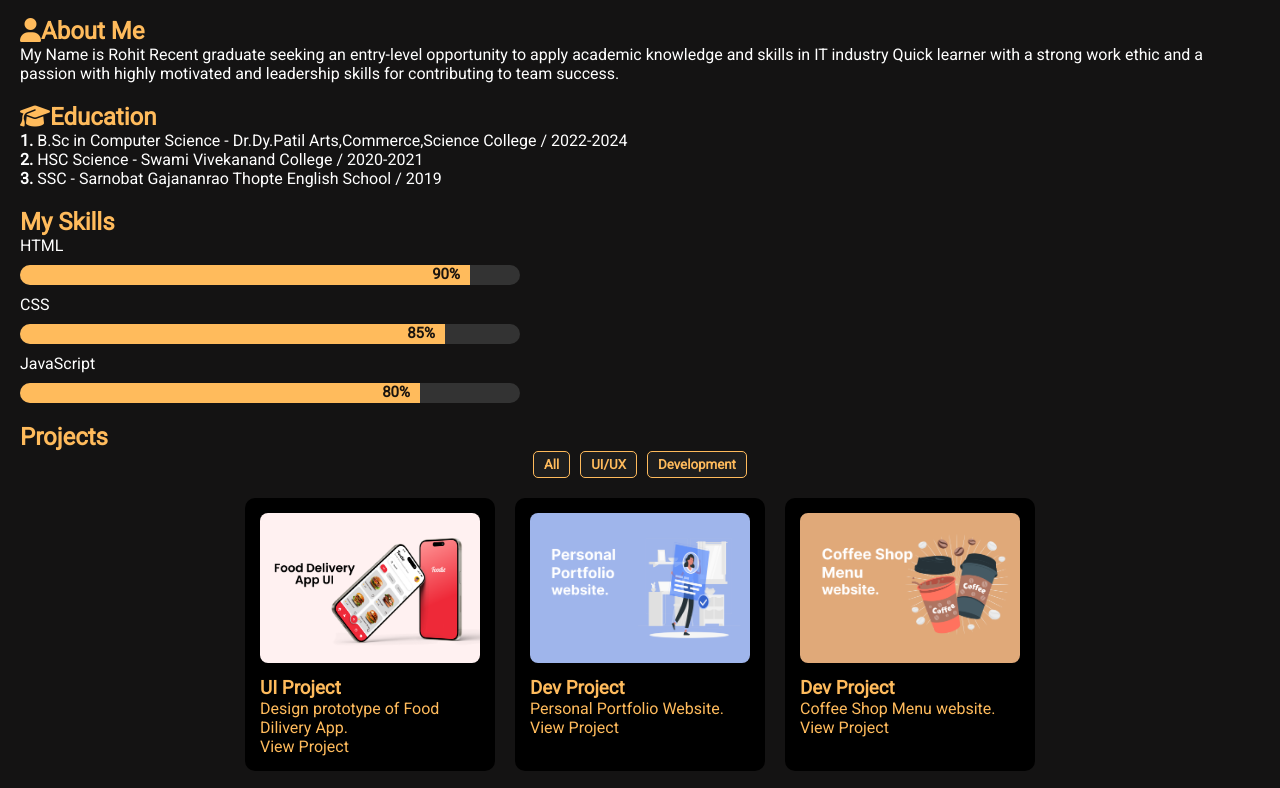
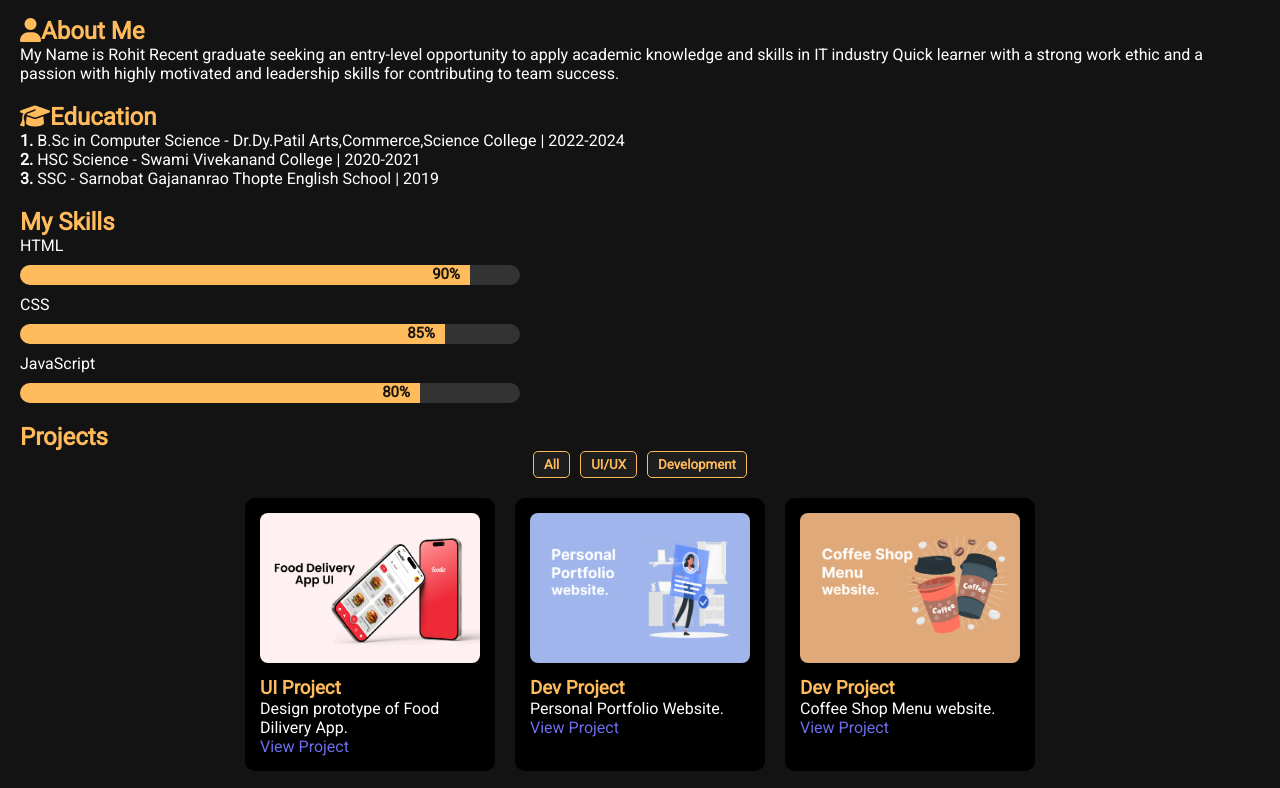
Before and after one commit to rohit-513/Rohit_Jadhav_portfolio, a plain HTML site: page index.html in a window 1280 px wide. Shown: the part 150-938 px from the top of the page. Drawn offline with Linux system fonts and the light colour scheme.

Commit message:
Update index.html

```diff
--- a/index.html
+++ b/index.html
@@ -155,9 +155,9 @@
 
   <div class="section">
     <h2><i class="fa-solid fa-graduation-cap"></i>Education </h2>
-    <p><b>1.</b>  B.Sc in Computer Science - Dr.Dy.Patil Arts,Commerce,Science College / 2022-2024</p>
-    <p><b>2.</b>  HSC Science - Swami Vivekanand College / 2020-2021</p>
-    <p><b>3.</b>  SSC - Sarnobat Gajananrao Thopte English School / 2019</p>
+    <p><b>1.</b>  B.Sc in Computer Science - Dr.Dy.Patil Arts,Commerce,Science College | 2022-2024</p>
+    <p><b>2.</b>  HSC Science - Swami Vivekanand College | 2020-2021</p>
+    <p><b>3.</b>  SSC - Sarnobat Gajananrao Thopte English School | 2019</p>
   </div>
 
   <div class="section">
@@ -181,20 +181,20 @@
       <div class="card" data-type="uiux">
         <img src="photo/FD_UI.UX.png" alt="UI Project">
         <h3>UI Project</h3>
-        <p>Design prototype of Food Dilivery App.</p>
-        <a href="#">View Project</a>
+        <p style="color: white;">Design prototype of Food Dilivery App.</p>
+        <a href="https://www.behance.net/gallery/205878565/Food-Delivery-App-UI" style="color: rgb(108, 108, 236);">View Project</a>
       </div>
       <div class="card" data-type="dev">
         <img src="photo/PP_WD.png" alt="Dev Project">
         <h3>Dev Project</h3>
-        <p>Personal Portfolio Website.</p>
-        <a href="#">View Project</a>
+        <p style="color: white;">Personal Portfolio Website.</p>
+        <a href="https://rohit-513.github.io/Rohit_Jadhav_portfolio/" style="color: rgb(108, 108, 236);">View Project</a>
       </div>
       <div class="card" data-type="dev">
         <img src="photo/CS_WD.png" alt="Portfolio">
         <h3>Dev Project</h3>
-        <p>Coffee Shop Menu website.</p>
-        <a href="#">View Project</a>
+        <p style="color: white;">Coffee Shop Menu website.</p>
+        <a href="https://rohit-513.github.io/Coffee_Shop_Menu/"style="color: rgb(108, 108, 236);">View Project</a>
       </div>
     </div>
   </div>
```
